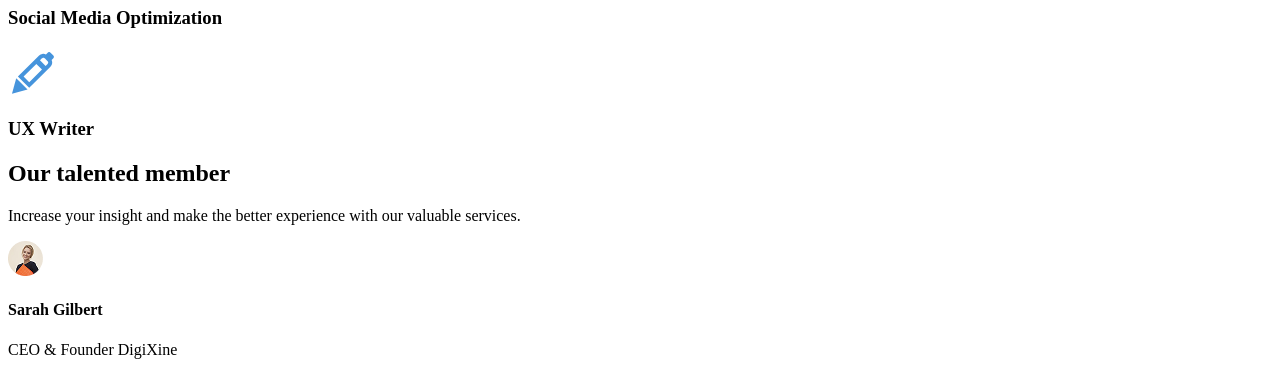
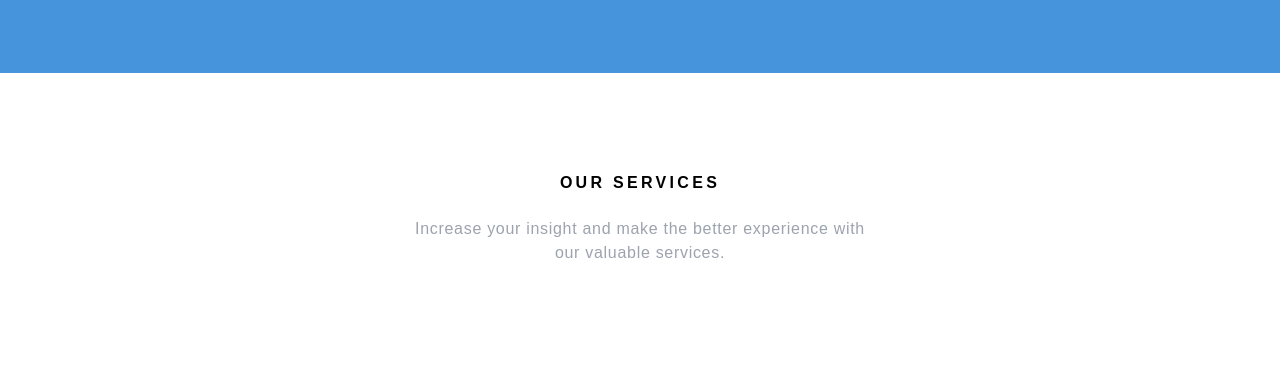
Before and after one commit to gitTestLessons/landing-page, a plain HTML site: page index.html in a window 1280 px wide. Shown: the part 427-799 px from the top of the page. Drawn offline with Linux system fonts and the light colour scheme; the site is published under a folder, as on GitHub Pages, so addresses that start at the root find nothing.

Commit message:
new commit

```diff
--- a/index.html
+++ b/index.html
@@ -4,7 +4,7 @@
     <meta charset="UTF-8">
     <meta name="viewport" content="width=device-width, initial-scale=1.0">
     <title>Landing Page</title>
-    <link rel="stylesheet" href="/styles/main.css">
+    <link rel="stylesheet" href="styles/main.css">
 </head>
 <body>
     <!--Header-->
```
